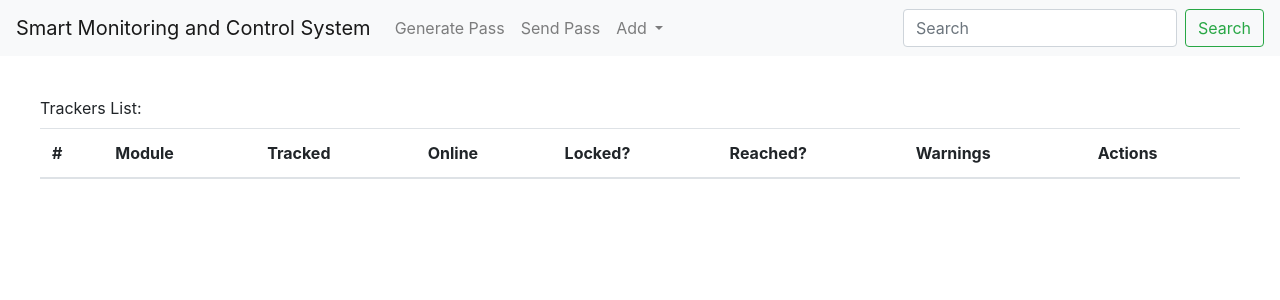
After one commit to ajoydas/SmartMonitoring, a Django app: page /view/ in a window 1280 px wide. The commit adds this page. Shown: the top 300 px of the page. Run offline with Django 3.2, Linux system fonts and the light colour scheme; data that the repository does not hold is empty; some libraries are stand-ins or nearby versions.

```diff
--- a/api/urls.py
+++ b/api/urls.py
@@ -5,6 +5,9 @@ from django.urls import path, include
 from api import views
 
 urlpatterns = [
-    url(r'location/(?P<tracker>(\d+))/(?P<lat>(\d+\.\d+))/(?P<lon>(\d+\.\d+))$', views.store_location, name='store_location'),
+    url(r'location/(?P<tracker>(\d+))/(?P<lat>(\d+\.\d+))/(?P<lon>(\d+\.\d+))$', views.store_location,
+        name='store_location'),
     url(r'validate/(?P<tracker>(\d+))/(?P<password>(\d+))$', views.validate_password, name='validate_password'),
+    url(r'seed/$', views.seed, name='seed'),
+    url(r'clear/$', views.clear, name='clear'),
 ]
--- a/requirements.txt
+++ b/requirements.txt
@@ -5,3 +5,4 @@ whitenoise
 mysqlclient
 googlemaps
 gmplot
+django-phonenumber-field
--- a/view/templates/view/base.html
+++ b/view/templates/view/base.html
@@ -4,9 +4,56 @@
 <html lang="en">
 <head>
     <meta charset="UTF-8">
-    <title>Title</title>
+    <title>Smart Monitoring and Control System</title>
+    <link rel="stylesheet" href="https://stackpath.bootstrapcdn.com/bootstrap/4.1.1/css/bootstrap.min.css"
+          integrity="sha384-WskhaSGFgHYWDcbwN70/dfYBj47jz9qbsMId/iRN3ewGhXQFZCSftd1LZCfmhktB" crossorigin="anonymous">
 </head>
 <body>
-    {% block content %}{% endblock %}
+
+<div>
+    <nav class="navbar navbar-expand-lg navbar-light bg-light">
+        <a class="navbar-brand" href="{% url 'view:home' %}">Smart Monitoring and Control System</a>
+        <button class="navbar-toggler" type="button" data-toggle="collapse" data-target="#navbarSupportedContent"
+                aria-controls="navbarSupportedContent" aria-expanded="false" aria-label="Toggle navigation">
+            <span class="navbar-toggler-icon"></span>
+        </button>
+
+        <div class="collapse navbar-collapse" id="navbarSupportedContent">
+            <ul class="navbar-nav mr-auto">
+                <li class="nav-item">
+                    <a class="nav-link" href="{% url 'view:gen_pass' %}">Generate Pass</a>
+                </li>
+                <li class="nav-item">
+                    <a class="nav-link" href="{% url 'view:send_pass' %}">Send Pass</a>
+                </li>
+                <li class="nav-item dropdown">
+                    <a class="nav-link dropdown-toggle" href="#" id="navbarDropdown" role="button"
+                       data-toggle="dropdown" aria-haspopup="true" aria-expanded="false">
+                        Add
+                    </a>
+                    <div class="dropdown-menu" aria-labelledby="navbarDropdown">
+                        <a class="dropdown-item" href="{% url 'view:tracker_add' %}">Add Tracker</a>
+                        <div class="dropdown-divider"></div>
+                        <a class="dropdown-item" href="{% url 'view:add_contacts' %}">Add Contact</a>
+                    </div>
+                </li>
+            </ul>
+            <form class="form-inline my-2 my-lg-0">
+                <input class="form-control mr-sm-2" type="search" placeholder="Search" aria-label="Search">
+                <button class="btn btn-outline-success my-2 my-sm-0" type="submit">Search</button>
+            </form>
+        </div>
+    </nav>
+</div>
+{% block content %}{% endblock %}
 </body>
+<script src="https://code.jquery.com/jquery-3.3.1.slim.min.js"
+        integrity="sha384-q8i/X+965DzO0rT7abK41JStQIAqVgRVzpbzo5smXKp4YfRvH+8abtTE1Pi6jizo"
+        crossorigin="anonymous"></script>
+<script src="https://cdnjs.cloudflare.com/ajax/libs/popper.js/1.14.3/umd/popper.min.js"
+        integrity="sha384-ZMP7rVo3mIykV+2+9J3UJ46jBk0WLaUAdn689aCwoqbBJiSnjAK/l8WvCWPIPm49"
+        crossorigin="anonymous"></script>
+<script src="https://stackpath.bootstrapcdn.com/bootstrap/4.1.1/js/bootstrap.min.js"
+        integrity="sha384-smHYKdLADwkXOn1EmN1qk/HfnUcbVRZyYmZ4qpPea6sjB/pTJ0euyQp0Mk8ck+5T"
+        crossorigin="anonymous"></script>
 </html>
--- /dev/null
+++ b/view/templates/view/home.html
@@ -0,0 +1,47 @@
+{% extends 'view/base.html' %}
+{% load staticfiles %}
+
+{% block content %}
+    <div id="content">
+
+        <div style="padding: 40px">
+            <label>Trackers List:</label>
+            <table class="table table-striped">
+                <thead>
+                <tr>
+                    <th scope="col">#</th>
+                    <th scope="col">Module</th>
+                    <th scope="col">Tracked</th>
+                    <th scope="col">Online</th>
+                    <th scope="col">Locked?</th>
+                    <th scope="col">Reached?</th>
+                    <th scope="col">Warnings</th>
+                    <th scope="col">Actions</th>
+                </tr>
+                </thead>
+                <tbody>
+                {% for tracker in trackers %}
+                    <tr>
+                        <th scope="row">{{ tracker.id }}</th>
+                        <td>{{ tracker.module_id }}</td>
+                        <td>{{ tracker.tracked }}</td>
+                        <td>{{ tracker.is_online }}</td>
+                        <td>{{ tracker.locked }}</td>
+                        <td>{{ tracker.has_reached }}</td>
+                        <td>{{ tracker.num_warnings }}</td>
+                        <td>
+                            <button onclick='location.href="{% url 'view:tracker_view' tracker.module_id %}"'
+                                    type="button">View
+                            </button>
+                            <button onclick='location.href="{% url 'view:tracker_edit' tracker.module_id %}"'
+                                    type="button">Update
+                            </button>
+                        </td>
+
+                    </tr>
+                {% endfor %}
+                </tbody>
+            </table>
+        </div>
+    </div>
+{% endblock %}
--- a/view/urls.py
+++ b/view/urls.py
@@ -4,6 +4,16 @@ from django.urls import path, include
 
 from view import views
 
+app_name = 'view'
+
 urlpatterns = [
+    url(r'^$', views.home, name='home'),
     url(r'map/$', views.show_map, name='show_map'),
+    url(r'tracker/add$', views.tracker_add, name='tracker_add'),
+    url(r'tracker/(?P<module_id>(\d+))/view$', views.tracker_view, name='tracker_view'),
+    url(r'tracker/(?P<module_id>(\d+))/edit$', views.tracker_edit, name='tracker_edit'),
+    url(r'tracker/(?P<module_id>(\d+))/delete', views.tracker_delete, name='tracker_delete'),
+    url(r'add_contacts/$', views.add_contacts, name='add_contacts'),
+    url(r'gen_pass/$', views.gen_pass, name='gen_pass'),
+    url(r'send_pass/$', views.send_pass, name='send_pass'),
 ]
--- a/view/views.py
+++ b/view/views.py
@@ -2,6 +2,16 @@ from django.http import HttpResponse
 from django.shortcuts import render
 
 # Create your views here.
+from api.models import Tracker
+from view.forms import TrackerForm
+
+
+def home(request):
+    print("In home view")
+    trackers = Tracker.objects.filter()
+    return render(request, 'view/home.html',{"trackers": trackers})
+
+
 def show_map(request):
     from gmplot import gmplot
 
@@ -40,3 +50,46 @@ def show_map(request):
     # Draw
     gmap.draw("media/map.html")
     return render(request, 'view/show_map.html')
+
+
+def tracker_add(request):
+    return None
+
+
+def tracker_view(request, module_id):
+    return None
+
+
+def tracker_edit(request, module_id):
+    print("In tracker edit")
+    tracker = Tracker.objects.filter(module_id=module_id).get()
+    if request.method == 'POST':
+        print("Tracker form submitted")
+        form = TrackerForm(request.POST)
+    else:
+        form = TrackerForm(instance=tracker, initial={
+            'module_id' : tracker.module_id,
+            'lat' : tracker.lat,
+            'lon': tracker.lon,
+            'password': tracker.password,
+            'tracked': tracker.tracked,
+            'locked' : tracker.locked,
+            'contact_num' :tracker.contact_num
+        })
+    return render(request, 'view/tracker_edit.html', {'form': form, "tracker": tracker})
+
+
+def tracker_delete(request, module_id):
+    return None
+
+
+def add_contacts(request):
+    return None
+
+
+def gen_pass(request):
+    return None
+
+
+def send_pass(request):
+    return None
```
Also changed, not shown: api/models.py (+73 -1 lines), api/views.py (+42 -1 lines), view/forms.py (added, +33 -0 lines), view/templates/view/tracker_edit.html (added, +44 -0 lines), api/migrations/0001_initial.py, 1 other file.
